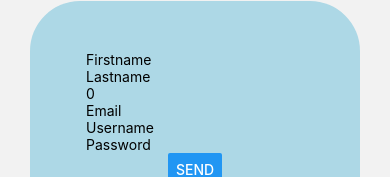
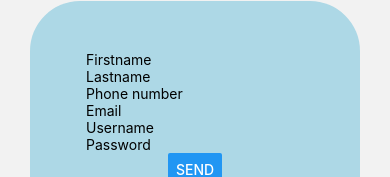
Before and after one commit to MelYuki/mel_lab, a React Native app: screen /SignUp in a window 390 px wide. Shown: the part 225-402 px from the top of the page. Built offline with nearby package versions, Linux system fonts and the light colour scheme.

Commit message:
some little corrections

```diff
--- a/src/components/login/signUp-component.jsx
+++ b/src/components/login/signUp-component.jsx
@@ -10,7 +10,7 @@ const signUp = ({onReach}) => {
     return (
         <View style={globalStyle.login}>
             <Text style={globalStyle.subTitle}>
-                Get registred?
+                Get registered?
             </Text>
             <Button
                 title="SignUp"
--- a/src/screens/login/signUp.jsx
+++ b/src/screens/login/signUp.jsx
@@ -8,7 +8,7 @@ const SignUp = ({onSend}) => {
     const [ infos, setInfos ] = useState({
         firstname: "",
         lastname: "",
-        phoneNumber: 0,
+        phoneNumber: null,
         email: "",
         username: "",
         password: ""
@@ -40,8 +40,8 @@ const SignUp = ({onSend}) => {
                     // onChangeText={}
                 />
                 <TextInput
-                    placeholder="Phone_number"
-                    inputMode="text"
+                    placeholder="Phone number"
+                    inputMode="tel"
                     value={infos.phoneNumber}
                     // onChangeText={}
                 />
```
Also changed, not shown: 1 other file (tests, documents, lock files or other folders).
